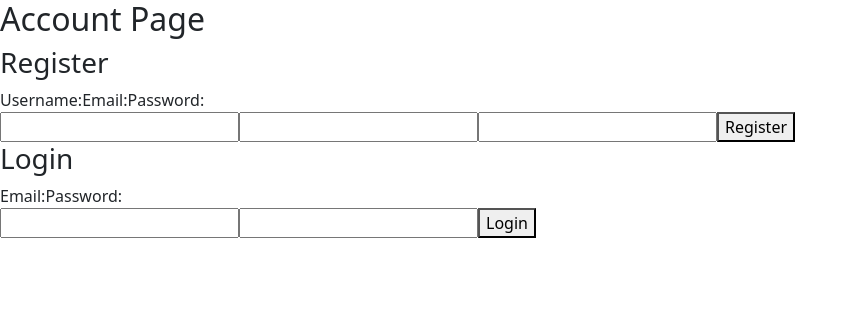
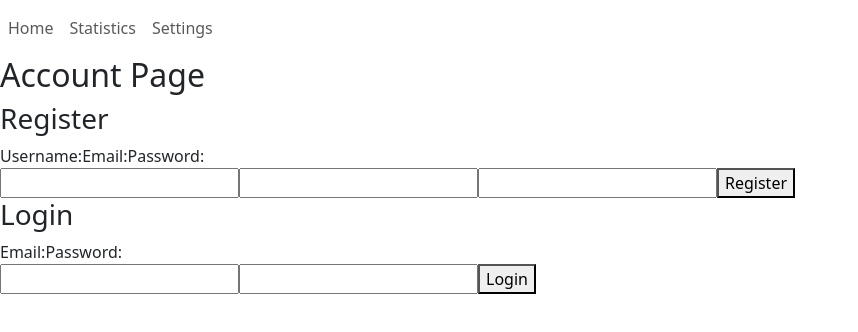
Before and after one commit to petlindg/dat076, a React (Create React App) app in the folder client/: page /account in a window 1280 px wide. Shown: the top 332 px of the page, without its empty margins (0-858 px from the left). Built offline with nearby package versions, Linux system fonts and the light colour scheme; no server answers.

Commit message:
Added navigation bar

```diff
--- a/client/src/App.tsx
+++ b/client/src/App.tsx
@@ -8,6 +8,8 @@ import { basicErrorHandler } from "./Helpers/BasicErrorHandler";
 import io, { Socket } from "socket.io-client";
 import { Settings } from './Components/Settings';
 import { Info } from './Components/Info';
+import 'bootstrap/dist/css/bootstrap.min.css';
+import { NavigationBar } from './Components/NavigationBar';
 
 axios.defaults.withCredentials = true;
 export const baseUrl: string = "http://localhost:8080/"
@@ -21,6 +23,10 @@ function App() {
         if (isLoggedIn)
             socket.emit('parsnipPassive')
     }
+
+    useEffect(() => {
+        document.title = 'Parsnip Puncher';
+    }, []);
 
     useEffect(() => {
         async function checkIsLoggedIn() {
@@ -47,6 +53,7 @@ function App() {
 
     return (
         <div>
+            <NavigationBar/>
             <BrowserRouter>
                 <Routes>
                     <Route path="/" element={ <ProtectedRoute loggedIn={isLoggedIn}><Home /></ProtectedRoute>} />
--- a/client/src/Components/Home.tsx
+++ b/client/src/Components/Home.tsx
@@ -1,5 +1,5 @@
 import 'bootstrap/dist/css/bootstrap.min.css';
-import React, { useEffect, useState } from 'react';
+import React, { useState } from 'react';
 import { ClickableParsnip } from "./ClickableParsnip";
 import { User } from "./User";
 import { PowerupActiveList } from './PowerupActive';
@@ -10,15 +10,13 @@ import { NavigateFunction, useNavigate } from "react-router-dom";
 import Container from 'react-bootstrap/Container'
 import Row from 'react-bootstrap/Row'
 import Col from 'react-bootstrap/Col'
+import Nav from 'react-bootstrap/Nav'
+import Navbar from 'react-bootstrap/Navbar'
 import '../App.css'
 
 function Home() {
     const [userData, setUserData] = useState<UserData | undefined>(undefined);
     const navigate: NavigateFunction = useNavigate();
-
-    useEffect(() => {
-        document.title = 'Parsnip Puncher';
-    }, []);
 
     async function updateUserData(): Promise<void> {
         await Api.getUserData().then((response: UserData | undefined) => {
@@ -28,12 +26,14 @@ function Home() {
     }
 
     return (
-        <div className="App App-header">
+        <div>
             <Container fluid>
                 <Row>
-                <Col >
-                    <User userData={userData} setUserData={setUserData} updateUserData={updateUserData} />
-                </Col>
+                    <Col>
+                    </Col>
+                    <Col >
+                        <User userData={userData} setUserData={setUserData} updateUserData={updateUserData} />
+                    </Col>
                     <Col>
                         <Row className="justify-content-md-end" md="auto">
                             <button onClick={() => {
--- /dev/null
+++ b/client/src/Components/NavigationBar.tsx
@@ -0,0 +1,16 @@
+import React from 'react'
+import Nav from "react-bootstrap/esm/Nav";
+import Navbar from "react-bootstrap/esm/Navbar";
+
+
+export function NavigationBar() {
+    return (
+        <Navbar>
+            <Nav>
+                <Nav.Link href="/">Home</Nav.Link>
+                <Nav.Link href="/info">Statistics</Nav.Link>
+                <Nav.Link href="/settings">Settings</Nav.Link>
+            </Nav>
+        </Navbar>
+    )
+}
```
